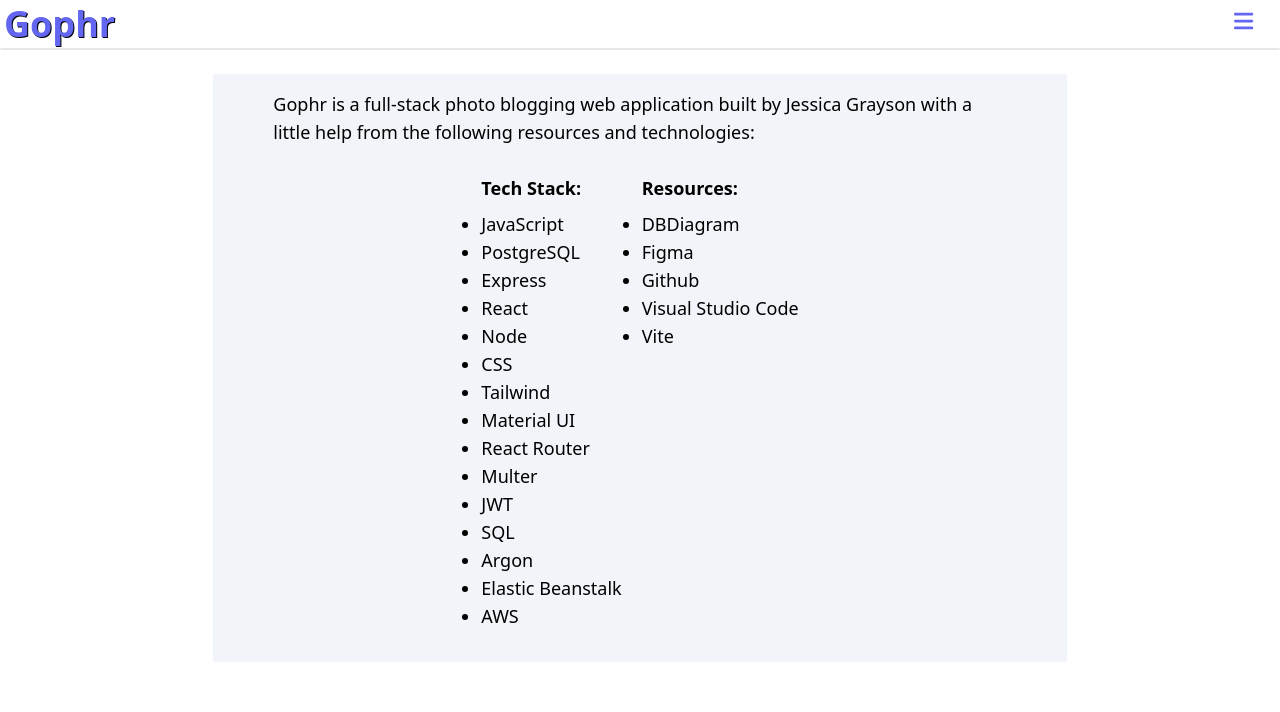
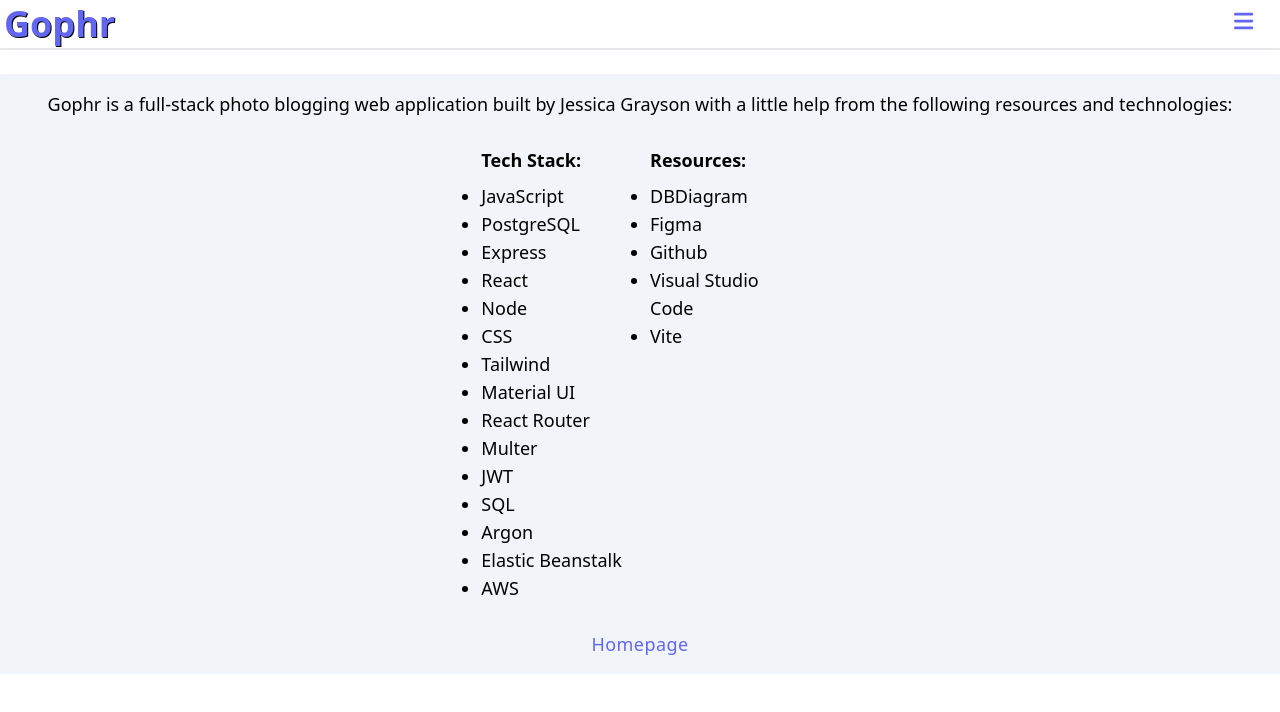
Before and after one commit to jessicagrayson/final-project, a React (Vite) app in the folder client/: page /tech-stack in a window 1280 px wide. Shown: the top 712 px of the page. Built offline with nearby package versions, Linux system fonts and the light colour scheme.

Commit message:
additional formatting applied to tech-stack page

```diff
--- a/client/src/TechStack.jsx
+++ b/client/src/TechStack.jsx
@@ -1,4 +1,5 @@
 import React from 'react';
+import LinkComponent from './LinkComponent';
 
 export default function TechStack() {
   const technologies = [
@@ -28,27 +29,37 @@
   ];
 
   return (
-    <div className="flex flex-col items-center w-2/3 p-4 m-6 mx-auto space-y-3 text-lg rounded-sm bg-slate-100">
-      <p className="px-6 mx-5">
+    <div className="flex flex-col items-center p-4 m-6 mx-auto space-y-3 text-lg rounded-sm w-full7 bg-slate-100">
+      <p>
         Gophr is a full-stack photo blogging web application built by Jessica
         Grayson with a little help from the following resources and
         technologies:
       </p>
       <div className="flex flex-row py-4 space-x-5">
+        <div className="w-1/2">
           <ul className="list-disc">
             <h1 className="mb-2 font-semibold">Tech Stack:</h1>
             {technologies.map((item, index) => (
               <li key={index}>{item}</li>
             ))}
           </ul>
+        </div>
+        <div className="w-1/2 ">
           <ul className="list-disc">
             <h1 className="mb-2 font-semibold">Resources:</h1>
-
             {resources.map((item, index) => (
               <li key={index}>{item}</li>
             ))}
           </ul>
         </div>
       </div>
+      <div>
+        <LinkComponent
+          to="/"
+          placeholder="Homepage"
+          className="text-lg tracking-wide text-indigo-500 hover:underline"
+        />
+      </div>
+    </div>
   );
 }
```
Lines whose indentation alone changed are shown as unchanged.
